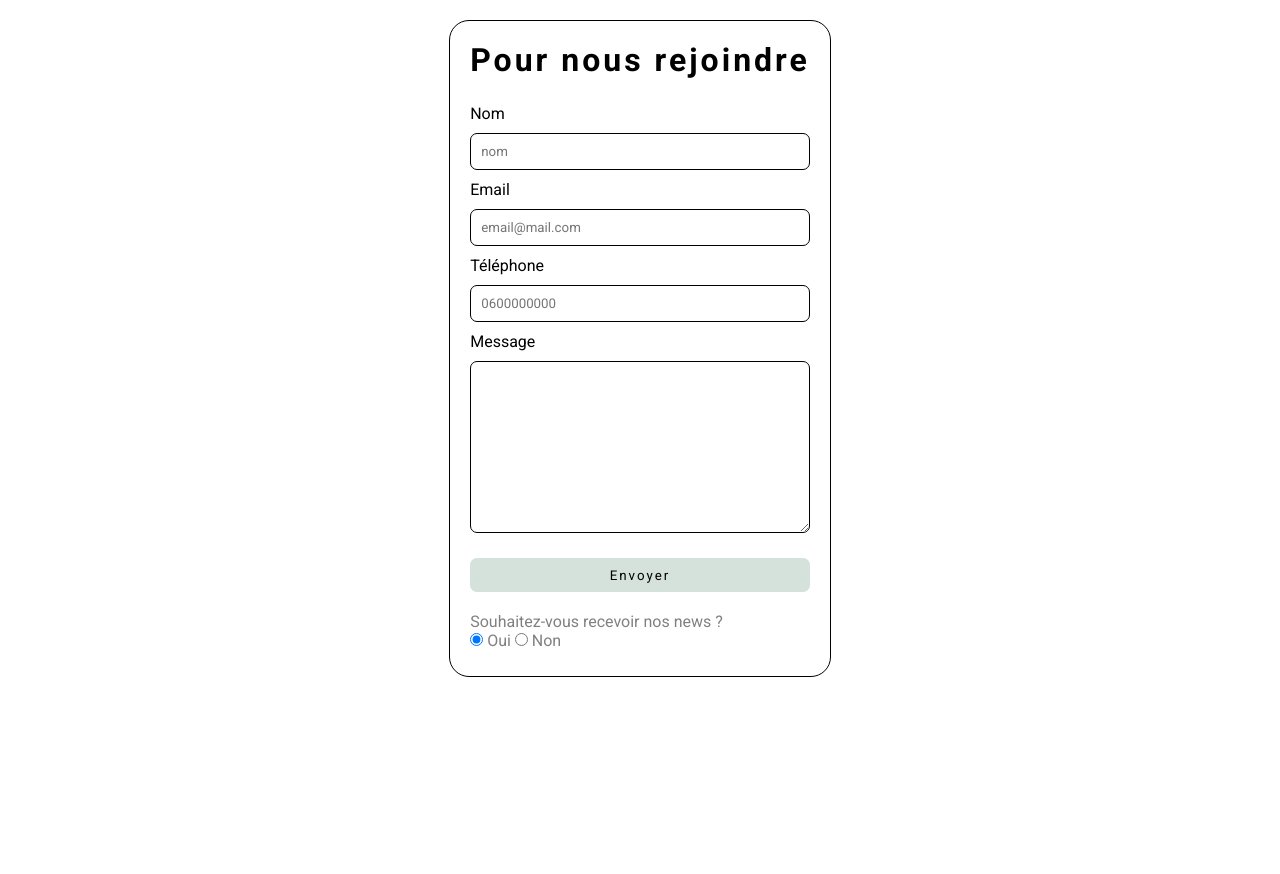
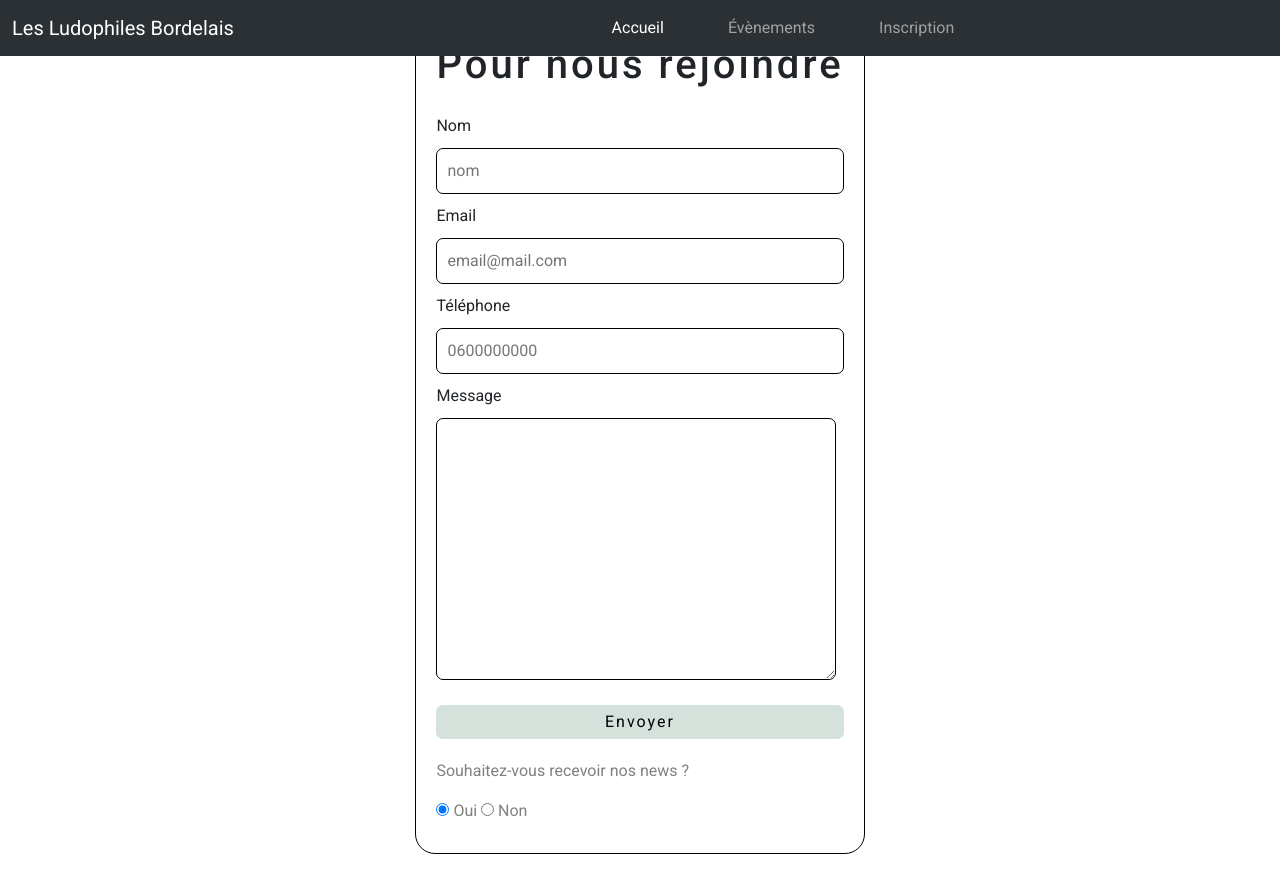
Before and after one commit to antonia1309/les-ludophiles-bordelais, a plain HTML site: page formulaire.html in a window 1280 px wide. Before the commit the page ends 800 px from the top, so only its background shows below. Drawn offline with nearby package versions, Linux system fonts and the light colour scheme.

Commit message:
Update formulaire.html

```diff
--- a/formulaire.html
+++ b/formulaire.html
@@ -5,6 +5,8 @@
   <meta http-equiv="X-UA-Compatible" content="IE=edge">
   <meta name="viewport" content="width=device-width, initial-scale=1.0">
   <meta name="description" content="Les Ludophiles Bordelais est une association de joueurs passionnés par les jeux de plateau, de débutants à experts.">
+  <!-- Bootstrap CDN CSS file -->
+  <link href="https://cdn.jsdelivr.net/npm/bootstrap@5.3.0/dist/css/bootstrap.min.css" rel="stylesheet" integrity="sha384-9ndCyUaIbzAi2FUVXJi0CjmCapSmO7SnpJef0486qhLnuZ2cdeRhO02iuK6FUUVM" crossorigin="anonymous">
   <!-- GOOGLEFONTS -->
   <link rel="preconnect" href="https://fonts.googleapis.com">
   <link rel="preconnect" href="https://fonts.gstatic.com" crossorigin>
@@ -14,7 +16,25 @@
   <title>Les Ludophiles Bordelais</title>
 </head>
 <body>
-  <div class="container-formulaire">
+  <!-- NAVBAR -->
+  <header>
+    <nav class="navbar navbar-expand-lg bg-body-tertiary fixed-top" data-bs-theme="dark">
+      <div class="container-fluid">
+        <a class="navbar-brand" href="#">Les Ludophiles Bordelais</a>
+        <button class="navbar-toggler" type="button" data-bs-toggle="collapse" data-bs-target="#navbarNavAltMarkup" aria-controls="navbarNavAltMarkup" aria-expanded="false" aria-label="Toggle navigation">
+          <span class="navbar-toggler-icon"></span>
+        </button>
+        <div class="collapse navbar-collapse" id="navbarNavAltMarkup">
+          <div class="navbar-nav mx-auto">
+            <a class="nav-link active ms-5" aria-current="page" href="index.html">Accueil</a>
+            <a class="nav-link ms-5" href="evenement.html">Évènements</a>
+            <a class="nav-link ms-5" href="formulaire.html">Inscription</a>
+          </div>
+        </div>
+      </div>
+    </nav>
+  </header>
+  <main class="container-formulaire">
     <form class="form-horizontal" method="post" action="contact.php">
       <h1 class="section-header">Pour nous rejoindre</h1>
 
@@ -40,6 +60,8 @@
         <label for="no">Non</label>
       </div>
     </form>
-  </div>
+  </main>
+<!-- Bootstrap CDN JS file -->
+<script src="https://cdn.jsdelivr.net/npm/bootstrap@5.3.0/dist/js/bootstrap.bundle.min.js" integrity="sha384-geWF76RCwLtnZ8qwWowPQNguL3RmwHVBC9FhGdlKrxdiJJigb/j/68SIy3Te4Bkz" crossorigin="anonymous"></script>
 </body>
 </html>
```
